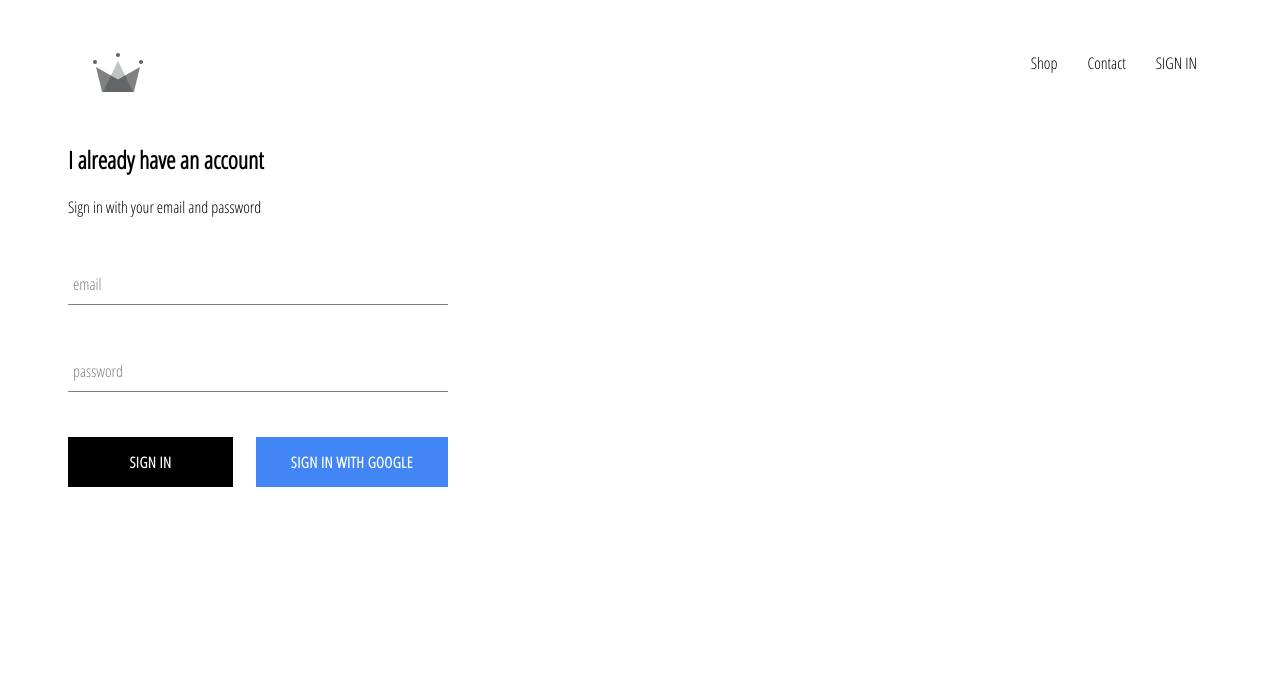
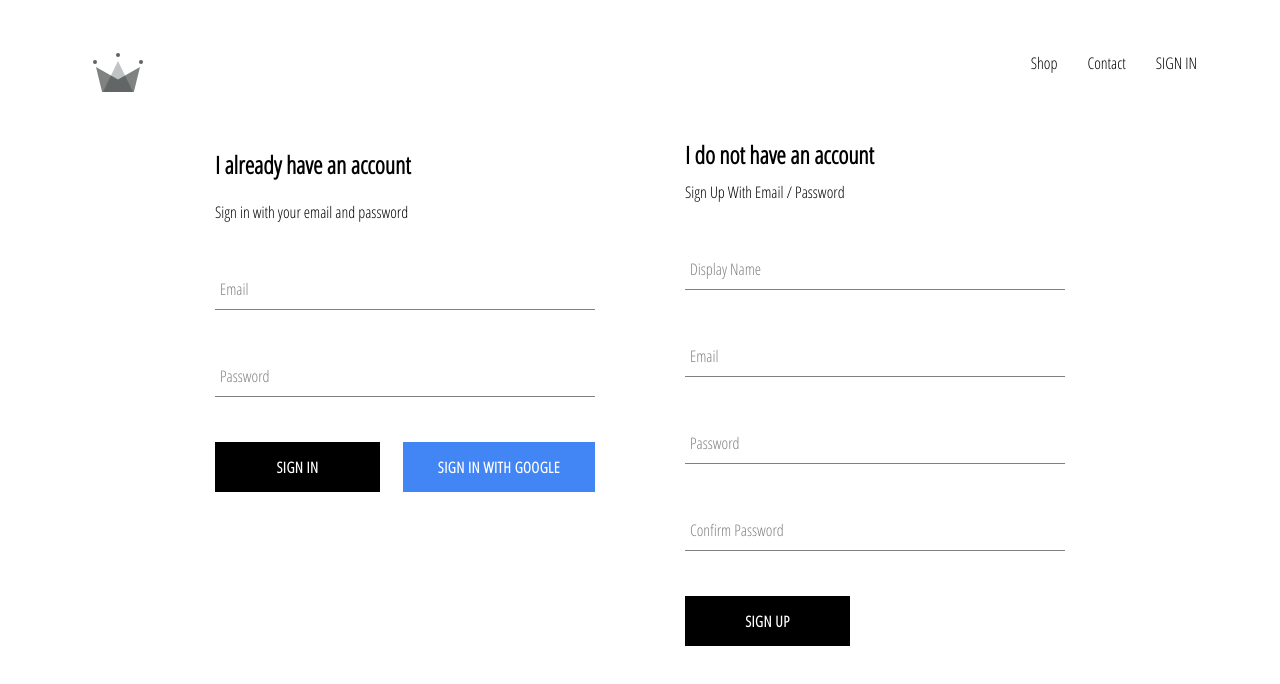
Before and after one commit to Rsja12/crwn-clothing, a React (Create React App) app: page /signin in a window 1280 px wide. Shown: the top 684 px of the page. Built offline with nearby package versions, Linux system fonts and the light colour scheme; no server answers.

Commit message:
implements functionality to store auth'd users in firestore db

```diff
--- a/src/App.js
+++ b/src/App.js
@@ -6,7 +6,7 @@
 import HomePage from './pages/homepage/HomePage'
 import ShopPage from './pages/shop/ShopPage'
 import SignInAndSignUp from './pages/sign-in-and-sign-up/SignInAndSignUp'
-import { auth } from './firebase/firebase.utils'
+import { auth, createUserProfileDocument } from './firebase/firebase.utils'
 
 class App extends React.Component {
 
@@ -19,10 +19,23 @@
 
     componentDidMount() {
         // onAuthStateChanged returns a function
-        this.unsubscribeFromAuth = auth.onAuthStateChanged(user => {
-            this.setState({
-                currentUser: user
-            })
+        this.unsubscribeFromAuth = auth.onAuthStateChanged( async userAuth => {
+            //
+            if (userAuth) {
+                const userRef = await createUserProfileDocument(userAuth)
+
+                userRef.onSnapshot(snapshot => {
+                    this.setState({
+                        // currentUser has id from snapshot as well as all properties that we set in db
+                        currentUser: {
+                            id: snapshot.id,
+                            ...snapshot.data()
+                        }
+                    })
+                })
+            }
+
+            this.setState({ currentUser: userAuth })
         })
     }
 
--- a/src/components/sign-in/SignIn.js
+++ b/src/components/sign-in/SignIn.js
@@ -38,7 +38,7 @@
                     <FormInput
                         name='email'
                         type='email'
-                        label='email'
+                        label='Email'
                         value={this.state.email}
                         handleChange={this.handleChange}
                         required
@@ -46,7 +46,7 @@
                     <FormInput
                         name='password'
                         type='password'
-                        label='password'
+                        label='Password'
                         value={this.state.password}
                         handleChange={this.handleChange}
                         required
--- /dev/null
+++ b/src/components/sign-up/SignUp.js
@@ -0,0 +1,96 @@
+import React, { Component } from 'react'
+
+import './SignUp.scss'
+import FormInput from '../form-input/FormInput'
+import CustomButton from '../custom-button/CustomButton'
+import { auth, createUserProfileDocument } from '../../firebase/firebase.utils'
+
+export class SignUp extends Component {
+
+    state = {
+        displayName: '',
+        email: '',
+        password: '',
+        confirmPassword: ''
+    }
+
+    handleSubmit = async e => {
+        e.preventDefault();
+        const { displayName, email, password, confirmPassword } = this.state;
+
+        if (password !== confirmPassword) {
+            alert("passwords don't match")
+            return;
+        }
+
+        try {
+            const { user } = await auth.createUserWithEmailAndPassword(email, password)
+            // displayName would be additional data
+            // wait for this to return before resetting state (clear form fields)
+            await createUserProfileDocument(user, { displayName: displayName })
+            this.setState({
+                displayName: '',
+                email: '',
+                password: '',
+                confirmPassword: ''
+            })
+        } catch (error) {
+            console.log(error)
+        }
+
+    }
+
+    handleChange = e => {
+        const { name, value } = e.target
+        this.setState({
+            [name]: value
+        })
+    }
+
+    render() {
+        const { displayName, email, password, confirmPassword } = this.state
+        return (
+            <div className='sign-up'>
+                <h2 className='title'>I do not have an account</h2>
+                <span>Sign Up With Email / Password</span>
+                <form className='sign-up-form' onSubmit={this.handleSubmit}>
+                    <FormInput
+                        type='text'
+                        name='displayName'
+                        value={displayName}
+                        onChange={this.handleChange}
+                        label='Display Name'
+                        required
+                    />
+                    <FormInput
+                        type='email'
+                        name='email'
+                        value={email}
+                        onChange={this.handleChange}
+                        label='Email'
+                        required
+                    />
+                    <FormInput
+                        type='password'
+                        name='password'
+                        value={password}
+                        onChange={this.handleChange}
+                        label='Password'
+                        required
+                    />
+                    <FormInput
+                        type='password'
+                        name='confirmPassword'
+                        value={confirmPassword}
+                        onChange={this.handleChange}
+                        label='Confirm Password'
+                        required
+                    />
+                    <CustomButton type='submit'>SIGN UP</CustomButton>
+                </form>
+            </div>
+        )
+    }
+}
+
+export default SignUp
--- /dev/null
+++ b/src/components/sign-up/SignUp.scss
@@ -0,0 +1,9 @@
+.sign-up {
+    display: flex;
+    flex-direction: column;
+    width: 380px;
+
+    .title {
+        margin: 10px 0;
+    }
+}
--- a/src/firebase/firebase.utils.js
+++ b/src/firebase/firebase.utils.js
@@ -13,6 +13,31 @@
     measurementId: "G-NQ753BHXJ2"
 };
 
+export const createUserProfileDocument = async (userAuth, additionalData) => {
+    if (!userAuth) return;
+
+    // check if user signing in exists in db
+    const userRef = firestore.doc(`users/${userAuth.uid}`)
+    const snapShot = await userRef.get()
+    // if userRef doesn't exist:
+    if (!snapShot.exists) {
+        const { displayName, email } = userAuth;
+        const createdAt = new Date();
+        // try to create user with these attributes
+        try {
+            await userRef.set({
+                displayName,
+                email,
+                createdAt,
+                ...additionalData
+            })
+        } catch (error) {
+            console.log('error creating user', error.message)
+        }
+    }
+    return userRef;
+}
+
 firebase.initializeApp(config);
 
 export const auth = firebase.auth();
--- a/src/pages/sign-in-and-sign-up/SignInAndSignUp.js
+++ b/src/pages/sign-in-and-sign-up/SignInAndSignUp.js
@@ -2,11 +2,13 @@
 
 import './SignInAndSignUp.scss'
 import SignIn from '../../components/sign-in/SignIn'
+import SignUp from '../../components/sign-up/SignUp'
 
 const SignInAndSignUp = () => {
     return (
         <div className='sign-in-and-sign-up'>
             <SignIn />
+            <SignUp />
         </div>
     )
 }
--- a/src/pages/sign-in-and-sign-up/SignInAndSignUp.scss
+++ b/src/pages/sign-in-and-sign-up/SignInAndSignUp.scss
@@ -0,0 +1,6 @@
+.sign-in-and-sign-up {
+    width: 850px;
+    display: flex;
+    justify-content: space-between;
+    margin: 30px auto;
+}
```
